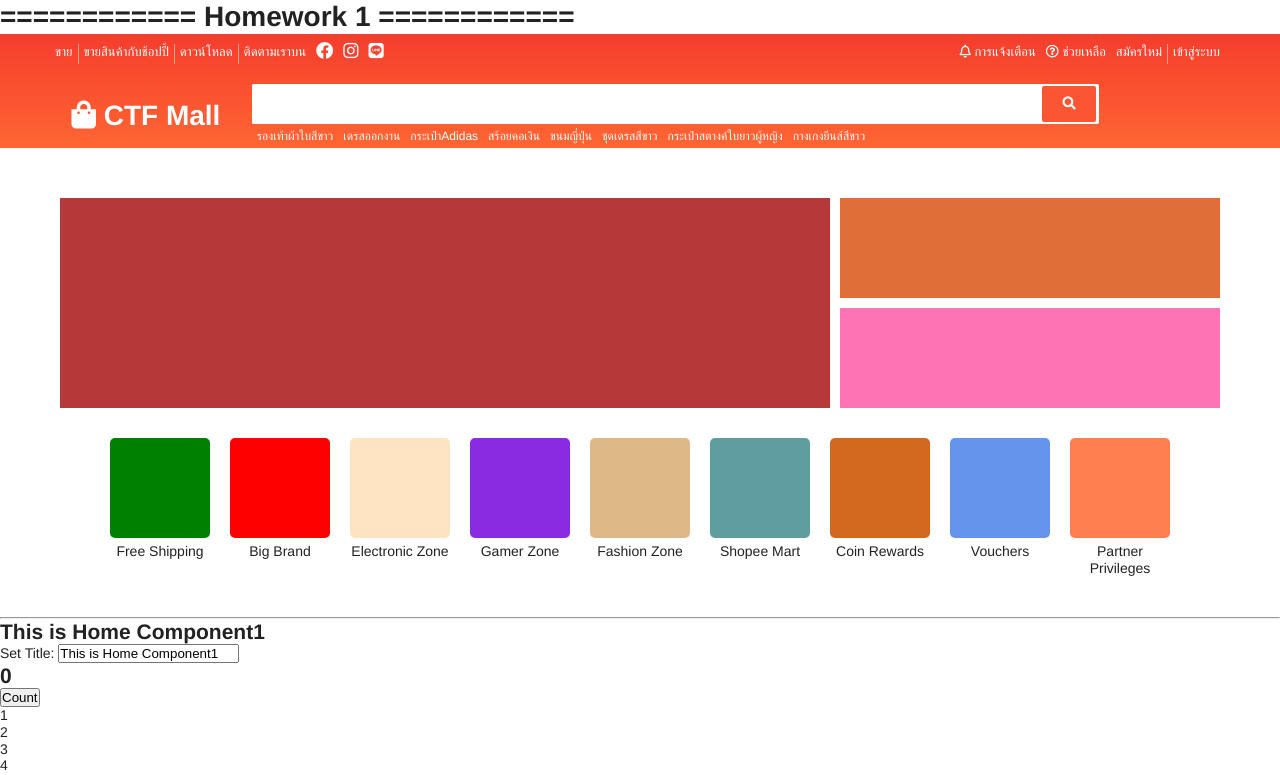
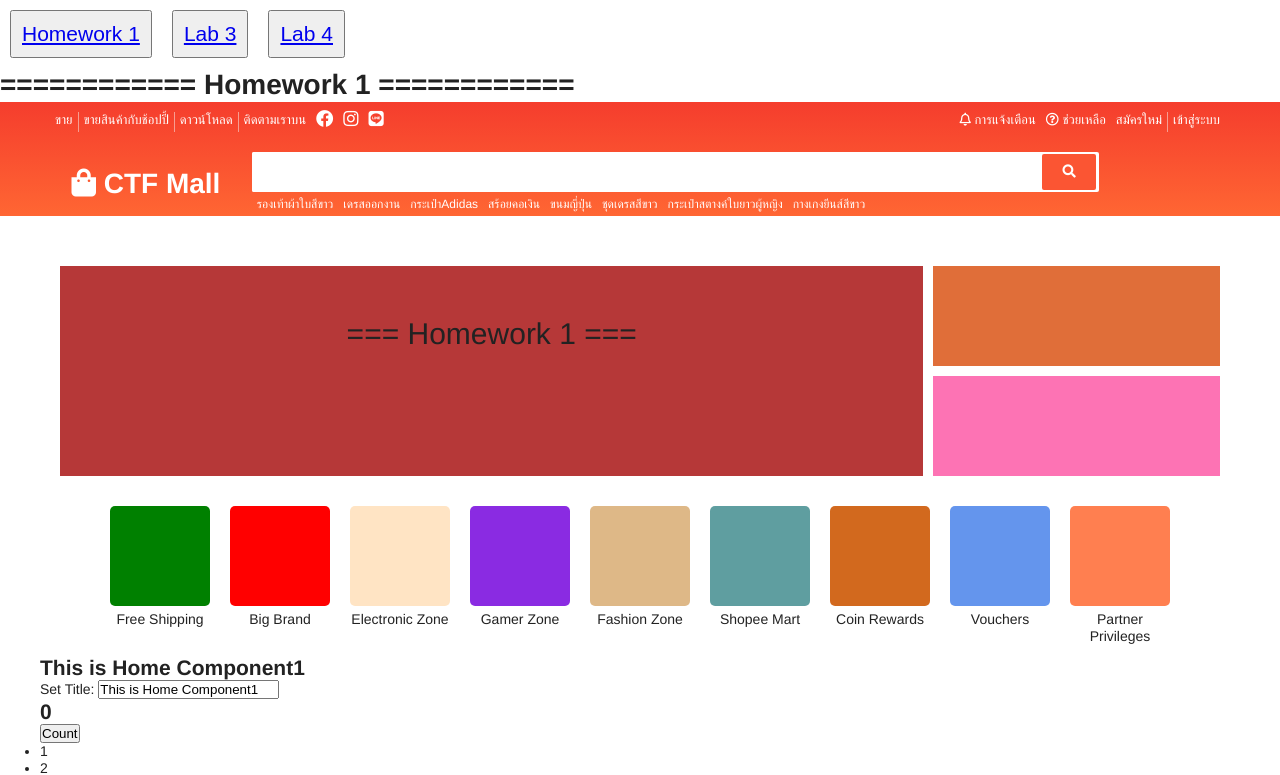
Before and after one commit to ValkyrieQ/learn-angular, an Angular app: page / in a window 1280 px wide. Shown: the top 775 px of the page. Built offline with nearby package versions, Linux system fonts and the light colour scheme.

Commit message:
Add link to homework1, lab3, lab4

```diff
--- a/src/app/app.component.css
+++ b/src/app/app.component.css
@@ -0,0 +1,5 @@
+.homework-menu button {
+  margin: 10px;
+  padding: 10px;
+  font-size: 1.5em;
+}
--- a/src/app/app.component.html
+++ b/src/app/app.component.html
@@ -1,7 +1,15 @@
 <div>
+  <div class="homework-menu">
+    <button><a href="#homework1">Homework 1</a></button>
+    <button><a href="#lab3">Lab 3</a></button>
+    <button><a href="#lab4">Lab 4</a></button>
+  </div>
+  <h1 id="homework1">============ Homework 1 ============</h1>
   <app-home [title]="'This is Home Component1'"></app-home>
   <hr />
+  <h1 id="lab3">============ Lab 3 ============</h1>
   <app-counting></app-counting>
   <hr />
+  <h1 id="lab4">============ Lab 4 ============</h1>
   <app-lab4></app-lab4>
 </div>
--- a/src/app/home/home.component.html
+++ b/src/app/home/home.component.html
@@ -1,11 +1,7 @@
-<h1>============ Homework 1 ============</h1>
 <app-navbar></app-navbar>
 <div class="content">
   <app-topbanner></app-topbanner>
   <app-catagorymenu></app-catagorymenu>
-</div>
-<hr />
-
   <div>
     <h2>{{ title }}</h2>
     <div class="header">Set Title: <input [(ngModel)]="title" /></div>
@@ -22,3 +18,4 @@
       <b *ngIf="item === 5">{{ item }}</b>
     </li>
   </ul>
+</div>
--- a/src/app/topbanner/topbanner.component.html
+++ b/src/app/topbanner/topbanner.component.html
@@ -1,5 +1,7 @@
 <div class="container">
-  <div class="box-main" style="background-color: rgb(182, 56, 56)"></div>
+  <div class="box-main" style="background-color: rgb(182, 56, 56)">
+    === Homework 1 ===
+  </div>
   <div class="box-section1" style="background-color: rgb(224, 110, 57)"></div>
   <div class="box-section2" style="background-color: rgb(253, 115, 180)"></div>
   <!-- <div class="box-second" style="background-color: #ccc">
```
Lines whose indentation alone changed are shown as unchanged.
